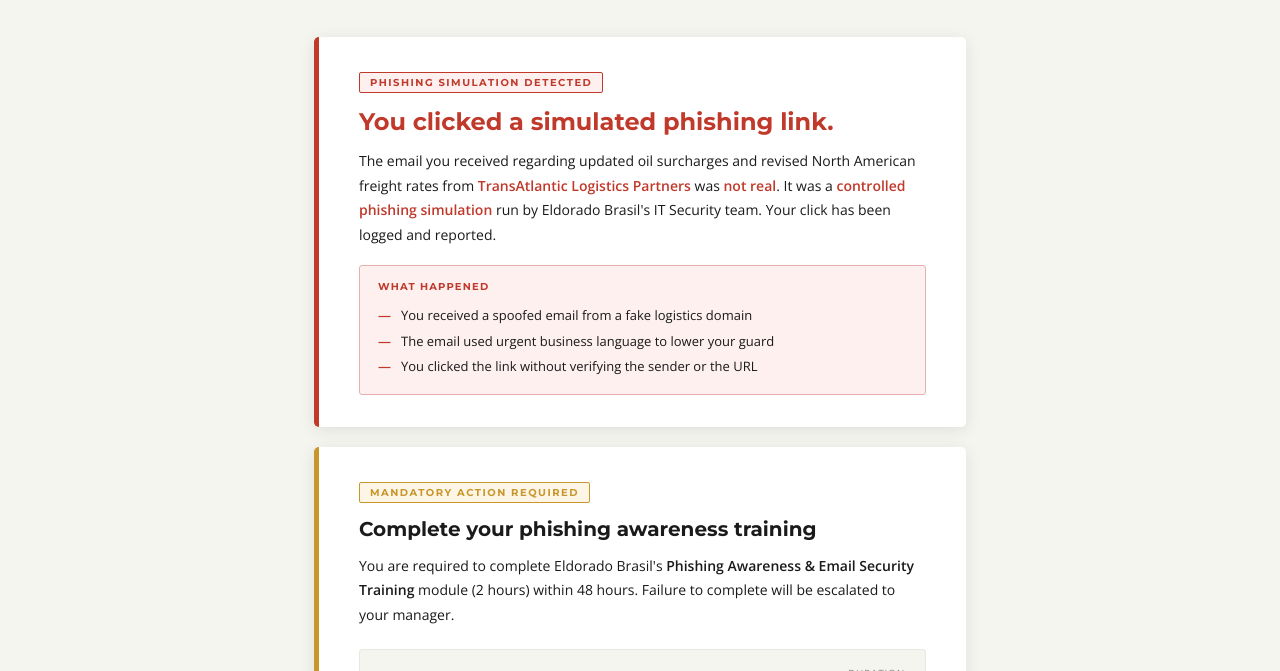
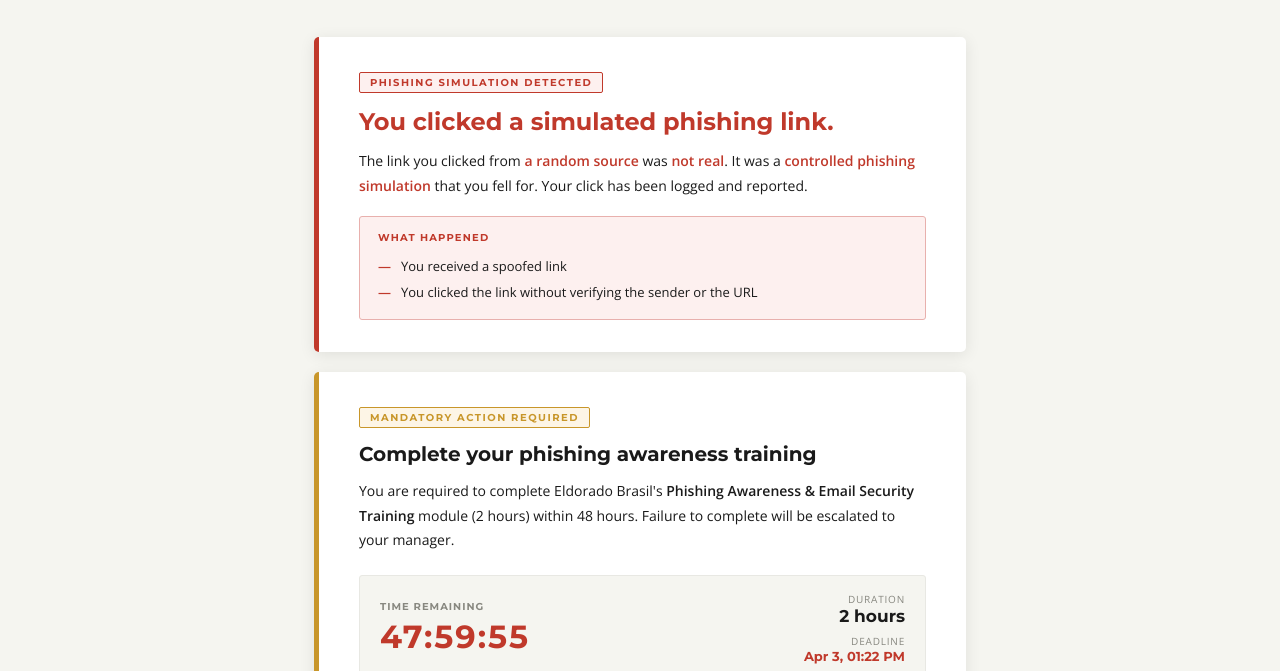
Before and after one commit to CharlesFromm/freight-update, a plain HTML site: page index.html in a window 1280 px wide. Shown: the part 110-781 px from the top of the page. Drawn offline with nearby package versions, Linux system fonts and the light colour scheme.

Commit message:
Update phishing simulation message for clarity

```diff
--- a/index.html
+++ b/index.html
@@ -296,16 +296,15 @@
     <div class="tag red">Phishing Simulation Detected</div>
     <h1 class="card-title red">You clicked a simulated phishing link.</h1>
     <p class="card-body">
-      The email you received regarding updated oil surcharges and revised North American freight rates from
-      <strong>TransAtlantic Logistics Partners</strong> was <strong>not real</strong>. It was a
-      <strong>controlled phishing simulation</strong> run by Eldorado Brasil's IT Security team.
+      The link you clicked from
+      <strong> a random source </strong> was <strong>not real</strong>. It was a
+      <strong>controlled phishing simulation</strong> that you fell for.
       Your click has been logged and reported.
     </p>
     <div class="detail-box">
       <h3>What happened</h3>
       <ul>
-        <li>You received a spoofed email from a fake logistics domain</li>
-        <li>The email used urgent business language to lower your guard</li>
+        <li>You received a spoofed link</li>
         <li>You clicked the link without verifying the sender or the URL</li>
       </ul>
     </div>
```
